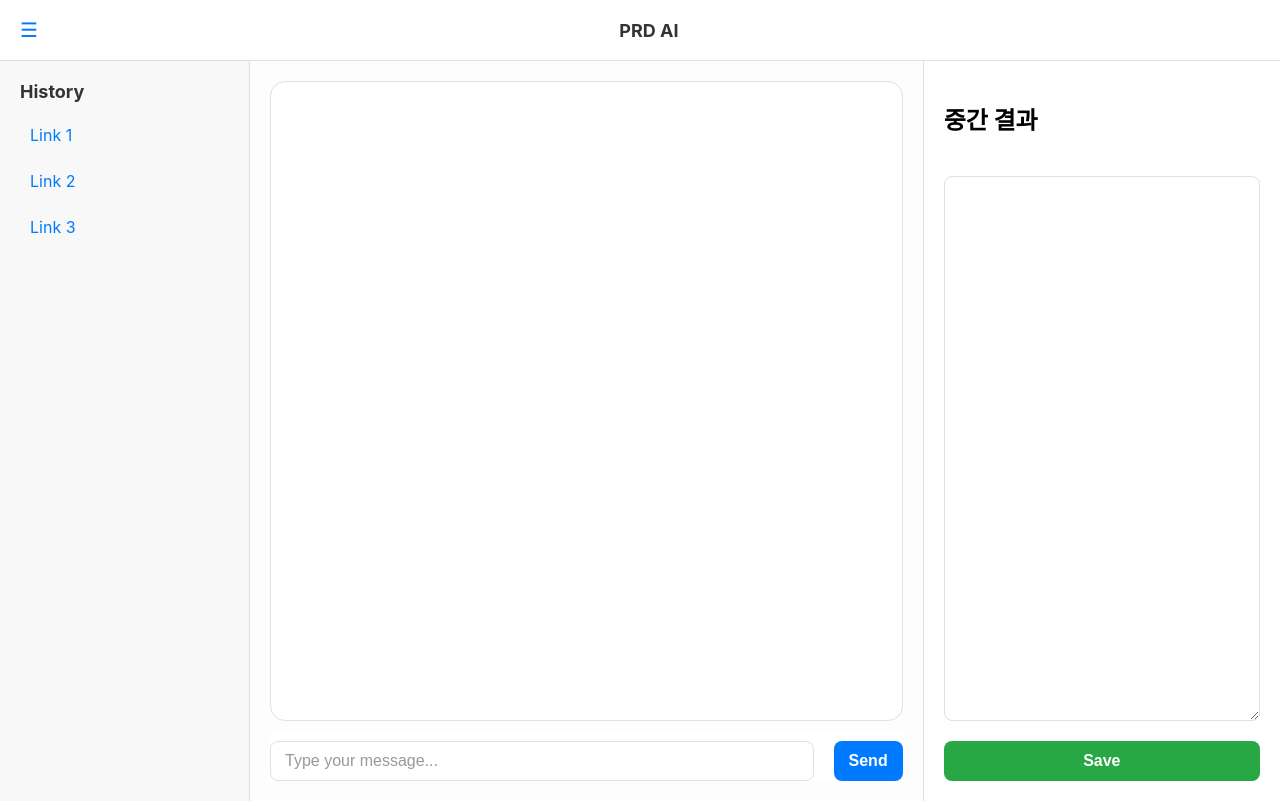
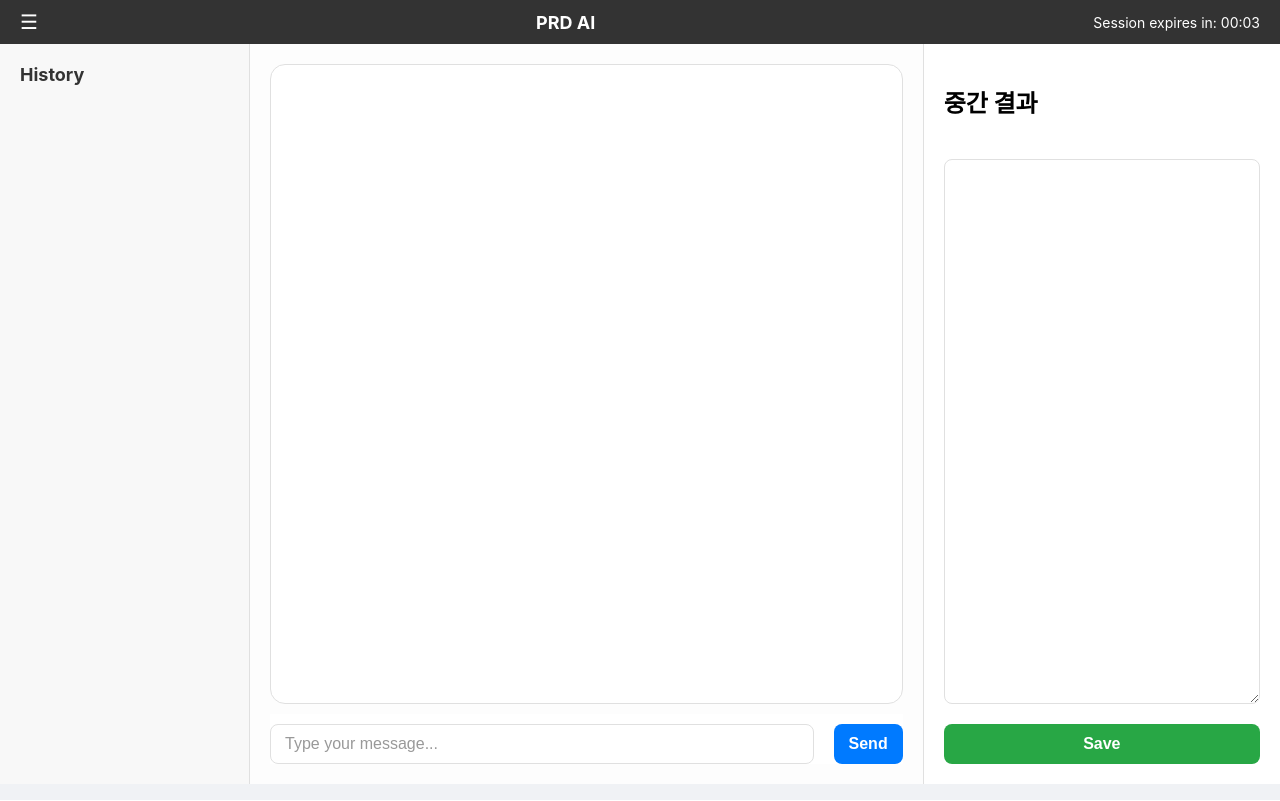
Before and after one commit to solduma/djangoweb, a Django app: page / in a window 1280 px wide. Run offline with Django 5.2, Linux system fonts and the light colour scheme; data that the repository does not hold is empty.

Commit message:
Session Timeout Added

```diff
--- a/app/static/css/style.css
+++ b/app/static/css/style.css
@@ -5,15 +5,17 @@
 }
 
 .header {
-    background-color: #ffffff; /* White header */
-    color: #333; /* Darker text */
+    background-color: #333;
+    color: white;
     padding: 10px 20px;
     display: flex;
-    justify-content: space-between;
     align-items: center;
-    height: 40px;
-    border-bottom: 1px solid #e0e0e0;
-    box-shadow: 0 2px 4px rgba(0,0,0,0.05);
+    justify-content: space-between; /* Changed from flex-start to space-between */
+}
+
+#session-timer {
+    color: white;
+    font-size: 14px;
 }
 
 .header-title {
@@ -126,7 +128,7 @@
 .toggle-btn {
     cursor: pointer;
     font-size: 20px;
-    color: #007aff; /* iMessage blue */
+    color: white;
 }
 
 /* iMessage specific styles */
--- a/app/static/js/script.js
+++ b/app/static/js/script.js
@@ -1,64 +1,64 @@
 function toggleSidebar() {
-        document.getElementById('sidebar').classList.toggle('collapsed');
-        document.querySelector('.content').classList.toggle('sidebar-collapsed');
+  document.getElementById("sidebar").classList.toggle("collapsed");
+  document.querySelector(".content").classList.toggle("sidebar-collapsed");
 }
 
-    const chatInput = document.getElementById('chat-input');
-    const sendButton = document.getElementById('send-button');
-    const chatDisplay = document.getElementById('chat-display');
+const chatInput = document.getElementById("chat-input");
+const sendButton = document.getElementById("send-button");
+const chatDisplay = document.getElementById("chat-display");
 
-    const notesTextarea = document.getElementById('notes-textarea');
-    const saveNotesBtn = document.getElementById('save-notes-btn');
+const notesTextarea = document.getElementById("notes-textarea");
+const saveNotesBtn = document.getElementById("save-notes-btn");
 
 let savedNotesContent = ""; // This variable will hold the saved notes
 
 // Load saved notes if any (e.g., from localStorage, though not implemented here)
 // notesTextarea.value = savedNotesContent;
 
-    saveNotesBtn.addEventListener('click', function() {
+saveNotesBtn.addEventListener("click", function () {
   savedNotesContent = notesTextarea.value;
-        console.log('Notes saved:', savedNotesContent);
-        alert('Notes saved!'); // Simple feedback
+  console.log("Notes saved:", savedNotesContent);
+  alert("Notes saved!"); // Simple feedback
 });
 
-    sendButton.addEventListener('click', sendMessage);
-    chatInput.addEventListener('keypress', function(e) {
-        if (e.key === 'Enter') {
+sendButton.addEventListener("click", sendMessage);
+chatInput.addEventListener("keypress", function (e) {
+  if (e.key === "Enter") {
     sendMessage();
   }
 });
 
 async function sendMessage() {
   const message = chatInput.value.trim();
-        if (message === '') return;
+  if (message === "") return;
 
   // Display user's message
-        const userMessageContainer = document.createElement('div');
-        userMessageContainer.classList.add('message-container');
-        const userMessageBubble = document.createElement('div');
-        userMessageBubble.classList.add('message-bubble', 'sent-message');
+  const userMessageContainer = document.createElement("div");
+  userMessageContainer.classList.add("message-container");
+  const userMessageBubble = document.createElement("div");
+  userMessageBubble.classList.add("message-bubble", "sent-message");
   userMessageBubble.textContent = message;
   userMessageContainer.appendChild(userMessageBubble);
   chatDisplay.appendChild(userMessageContainer);
   chatDisplay.scrollTop = chatDisplay.scrollHeight; // Scroll to bottom
 
-        chatInput.value = ''; // Clear input
+  chatInput.value = ""; // Clear input
 
   // Display "AI is typing..."
-        const aiTypingContainer = document.createElement('div');
-        aiTypingContainer.classList.add('message-container');
-        const aiTypingDiv = document.createElement('div');
-        aiTypingDiv.classList.add('message-bubble', 'received-message');
-        aiTypingDiv.textContent = 'AI is typing...';
+  const aiTypingContainer = document.createElement("div");
+  aiTypingContainer.classList.add("message-container");
+  const aiTypingDiv = document.createElement("div");
+  aiTypingDiv.classList.add("message-bubble", "received-message");
+  aiTypingDiv.textContent = "AI is typing...";
   aiTypingContainer.appendChild(aiTypingDiv);
   chatDisplay.appendChild(aiTypingContainer);
   chatDisplay.scrollTop = chatDisplay.scrollHeight;
 
   try {
-            const response = await fetch('/api/chat', {
-                method: 'POST',
+    const response = await fetch("/api/chat", {
+      method: "POST",
       headers: {
-                    'Content-Type': 'application/json',
+        "Content-Type": "application/json",
       },
       body: JSON.stringify({ message: message }),
     });
@@ -68,17 +68,17 @@
     }
 
     const reader = response.body.getReader();
-            const decoder = new TextDecoder('utf-8');
-            let aiResponseText = '';
+    const decoder = new TextDecoder("utf-8");
+    let aiResponseText = "";
 
     // Remove "AI is typing..." before displaying actual response
     chatDisplay.removeChild(aiTypingContainer);
 
-            const aiResponseContainer = document.createElement('div');
-            aiResponseContainer.classList.add('message-container');
-            const aiResponseDiv = document.createElement('div');
-            aiResponseDiv.classList.add('message-bubble', 'received-message');
-            aiResponseDiv.textContent = 'AI: ';
+    const aiResponseContainer = document.createElement("div");
+    aiResponseContainer.classList.add("message-container");
+    const aiResponseDiv = document.createElement("div");
+    aiResponseDiv.classList.add("message-bubble", "received-message");
+    aiResponseDiv.textContent = "AI: ";
     aiResponseContainer.appendChild(aiResponseDiv);
     chatDisplay.appendChild(aiResponseContainer);
 
@@ -91,19 +91,19 @@
       chatDisplay.scrollTop = chatDisplay.scrollHeight; // Scroll to bottom
     }
 
-            notesTextarea.value = "Lorem ipsum dolor sit amet, consectetur adipiscing elit. Sed do eiusmod tempor incididunt ut labore et dolore magna aliqua. Ut enim ad minim veniam, quis nostrud exercitation ullamco laboris nisi ut aliquip ex ea commodo consequat. Duis aute irure dolor in reprehenderit in voluptate velit esse cillum dolore eu fugiat nulla pariatur. Excepteur sint occaecat cupidatat non proident, sunt in culpa qui officia deserunt mollit anim id est laborum.";
-
+    notesTextarea.value =
+      "Lorem ipsum dolor sit amet, consectetur adipiscing elit. Sed do eiusmod tempor incididunt ut labore et dolore magna aliqua. Ut enim ad minim veniam, quis nostrud exercitation ullamco laboris nisi ut aliquip ex ea commodo consequat. Duis aute irure dolor in reprehenderit in voluptate velit esse cillum dolore eu fugiat nulla pariatur. Excepteur sint occaecat cupidatat non proident, sunt in culpa qui officia deserunt mollit anim id est laborum.";
   } catch (error) {
-            console.error('Error:', error);
+    console.error("Error:", error);
     // Remove "AI is typing..." if an error occurred before response
     if (chatDisplay.contains(aiTypingContainer)) {
       chatDisplay.removeChild(aiTypingContainer);
     }
-            const errorContainer = document.createElement('div');
-            errorContainer.classList.add('message-container');
-            const errorDiv = document.createElement('div');
-            errorDiv.classList.add('message-bubble', 'received-message');
-            errorDiv.style.color = 'red';
+    const errorContainer = document.createElement("div");
+    errorContainer.classList.add("message-container");
+    const errorDiv = document.createElement("div");
+    errorDiv.classList.add("message-bubble", "received-message");
+    errorDiv.style.color = "red";
     errorDiv.textContent = `Error: ${error.message}`;
     errorContainer.appendChild(errorDiv);
     chatDisplay.appendChild(errorContainer);
@@ -113,23 +113,22 @@
 
 // Function to load history
 async function loadHistory() {
-        const userId = 1; // Placeholder userId
   try {
-            const response = await fetch(`/api/history?userId=${userId}`);
+    const response = await fetch(`/api/history`);
     if (!response.ok) {
       throw new Error(`HTTP error! status: ${response.status}`);
     }
     const data = await response.json();
-            const historyList = document.getElementById('history-list');
-            historyList.innerHTML = ''; // Clear existing list
+    const historyList = document.getElementById("history-list");
+    historyList.innerHTML = ""; // Clear existing list
 
-            data.history.forEach(item => {
-                const listItem = document.createElement('li');
-                const link = document.createElement('a');
+    data.history.forEach((item) => {
+      const listItem = document.createElement("li");
+      const link = document.createElement("a");
       link.href = "#";
       link.textContent = item.title;
       link.dataset.content = item.content; // Store content in a data attribute
-                link.addEventListener('click', (e) => {
+      link.addEventListener("click", (e) => {
         e.preventDefault();
         notesTextarea.value = e.target.dataset.content;
       });
@@ -137,9 +136,92 @@
       historyList.appendChild(listItem);
     });
   } catch (error) {
-            console.error('Error loading history:', error);
+    console.error("Error loading history:", error);
   }
 }
 
 // Load history when the page loads
 loadHistory();
+
+document.addEventListener("DOMContentLoaded", () => {
+  const sessionTimerElement = document.getElementById('session-timer');
+  const csrfToken = document
+    .querySelector('meta[name="csrf-token"]')
+    .getAttribute("content");
+  let sessionTimerInterval;
+
+  async function getSessionInfo() {
+    try {
+      const response = await fetch("/api/session_info");
+      if (!response.ok) {
+        throw new Error(`HTTP error! status: ${response.status}`);
+      }
+      return await response.json();
+    } catch (error) {
+      console.error("Error fetching session info:", error);
+      return null;
+    }
+  }
+
+  function startSessionTimer(duration) {
+    clearInterval(sessionTimerInterval);
+    let timer = Math.floor(duration);
+
+    const updateTimer = () => {
+      if (timer <= 0) {
+        clearInterval(sessionTimerInterval);
+        sessionTimerElement.textContent = "Session expired. Reloading...";
+        window.location.href = "/";
+        return;
+      }
+      const minutes = String(Math.floor(timer / 60)).padStart(2, "0");
+      const seconds = String(timer % 60).padStart(2, "0");
+      sessionTimerElement.textContent = `Session expires in: ${minutes}:${seconds}`;
+      timer--;
+    };
+
+    updateTimer();
+    sessionTimerInterval = setInterval(updateTimer, 1000);
+  }
+
+  // Throttled session reset
+  let canReset = true;
+  const throttleDuration = 1500; // Reset at most every 5 seconds
+
+  async function resetSession() {
+    if (!canReset) return;
+    canReset = false;
+    setTimeout(() => {
+      canReset = true;
+    }, throttleDuration);
+
+    try {
+      const response = await fetch("/api/reset_session_timeout", {
+        method: "POST",
+        headers: {
+          "X-CSRFToken": csrfToken,
+          "Content-Type": "application/json",
+        },
+      });
+      const data = await response.json();
+      if (data.remaining_seconds) {
+        startSessionTimer(data.remaining_seconds);
+      }
+    } catch (error) {
+      console.error("Error resetting session:", error);
+    }
+  }
+
+  // Add event listeners for user activity
+  // Add event listeners for user activity
+        ['click', 'keypress', 'mousemove'].forEach(eventType => {
+            window.addEventListener(eventType, resetSession, { passive: true });
+        });
+
+  // Initial session load
+  getSessionInfo().then((sessionInfo) => {
+    if (sessionInfo && sessionInfo.remaining_seconds) {
+      startSessionTimer(sessionInfo.remaining_seconds);
+    }
+  });
+});
--- a/app/templates/home.html
+++ b/app/templates/home.html
@@ -3,6 +3,7 @@
 <html>
 <head>
     <title>PRD AI</title>
+    <meta name="csrf-token" content="{{ csrf_token }}">
     <link rel="stylesheet" href="{% static 'css/style.css' %}">
     <link rel="icon" href="{% static 'images/favicon.svg' %}" type="image/svg+xml">
 </head>
@@ -11,6 +12,7 @@
 <div class="header">
     <span class="toggle-btn" onclick="toggleSidebar()">&#9776;</span>
     <span class="header-title">PRD AI</span>
+    <div id="session-timer"></div>
 </div>
 
 <div class="main">
--- a/app/urls.py
+++ b/app/urls.py
@@ -6,4 +6,6 @@
     path('api/chat', views.chat_api, name='chat_api'),
     path('api/update_notes', views.update_notes_api, name='update_notes_api'),
     path('api/history', views.get_history_api, name='get_history_api'),
+    path('api/session_info', views.session_info_api, name='session_info_api'),
+    path('api/reset_session_timeout', views.reset_session_timeout, name='reset_session_timeout'),
 ]
--- a/app/views.py
+++ b/app/views.py
@@ -13,6 +13,7 @@
 
 
 def home(request):
+    request.session.flush()  # Clear the session on a new visit
     return render(request, "home.html")
 
 
@@ -22,17 +23,18 @@
         try:
             data = json.loads(request.body)
             user_message = data.get("message", "")
-            prd_content = data.get("prd", "")  # Get the prd content
+            prd_content = data.get("prd", "")
 
             if not user_message:
                 return JsonResponse({"error": "No message provided"}, status=400)
 
+            # Retrieve or initialize conversation history from the session
+            conversation = request.session.get("conversation", [])
+
             if prd_content:
-                messages = [
-                    {"role": "user", "content": user_message, "prd": prd_content}
-                ]
+                conversation.append({"role": "user", "content": user_message, "prd": prd_content})
             else:
-                messages = [{"role": "user", "content": user_message, "prd": ""}]
+                conversation.append({"role": "user", "content": user_message, "prd": ""})
 
             headers = {
                 "Content-Type": "application/json",
@@ -40,40 +42,40 @@
             }
 
             payload = {
-                "model": "gpt-3.5-turbo",  # You can change this to another model like "gpt-4"
-                "messages": messages,
+                "model": "gpt-3.5-turbo",
+                "messages": conversation,
                 "stream": True,
             }
-
-            print("OpenAI Request Headers:", headers)  # Debugging line
-            print("OpenAI Request Payload:", payload)  # Debugging line
 
             def generate_response():
                 try:
                     with requests.post(
                         OPENAI_API_URL, headers=headers, json=payload, stream=True
                     ) as r:
-                        r.raise_for_status()  # Raise an exception for HTTP errors
-                        for chunk in r.iter_content(chunk_size=8192):
-                            # Each chunk might contain multiple SSE events or partial events
-                            # We need to parse them to extract the 'data' field
-                            for line in chunk.decode("utf-8").splitlines():
-                                if line.startswith("data:"):
-                                    json_data = line[len("data:") :].strip()
+                        r.raise_for_status()
+                        assistant_message = ""
+                        for line in r.iter_lines():
+                            if line:
+                                decoded_line = line.decode('utf-8')
+                                if decoded_line.startswith("data:"):
+                                    json_data = decoded_line[len("data:") :].strip()
                                     if json_data == "[DONE]":
                                         break
                                     try:
                                         data = json.loads(json_data)
-                                        if (
-                                            "choices" in data
-                                            and len(data["choices"]) > 0
-                                        ):
+                                        if "choices" in data and len(data["choices"]) > 0:
                                             delta = data["choices"][0].get("delta", {})
                                             if "content" in delta:
-                                                yield delta["content"]
+                                                content = delta["content"]
+                                                assistant_message += content
+                                                yield content
                                     except json.JSONDecodeError:
-                                        # Handle incomplete JSON objects or other parsing errors
                                         continue
+
+                        # Save the assistant's response to the session
+                        conversation.append({"role": "assistant", "content": assistant_message})
+                        request.session["conversation"] = conversation
+
                 except requests.exceptions.RequestException as e:
                     yield f"Error connecting to OpenAI: {str(e)}"
                 except Exception as e:
@@ -92,27 +94,45 @@
         try:
             data = json.loads(request.body)
             notes_content = data.get("notes", "")
+            request.session["notes"] = notes_content
             return JsonResponse({"content": notes_content})
         except json.JSONDecodeError:
             return JsonResponse({"error": "Invalid JSON"}, status=400)
     return JsonResponse({"error": "Only POST requests are allowed"}, status=405)
 
 
+from django.http import JsonResponse
+from django.utils import timezone
+
+def reset_session_timeout(request):
+    request.session.set_expiry(request.session.get_expiry_age())
+    expiry_date = request.session.get_expiry_date()
+    if isinstance(expiry_date, str):
+        expiry_date = timezone.datetime.fromisoformat(expiry_date.replace('Z', '+00:00'))
+    remaining_seconds = (expiry_date - timezone.now()).total_seconds()
+    return JsonResponse({'remaining_seconds': remaining_seconds})
+
+
+def session_info_api(request):
+    if not request.session.session_key:
+        request.session.create()
+
+    expiry_age = request.session.get_expiry_age()
+    expiry_date = request.session.get_expiry_date()
+
+    if isinstance(expiry_date, str):
+        expiry_date = timezone.datetime.fromisoformat(expiry_date.replace('Z', '+00:00'))
+
+    remaining_seconds = (expiry_date - timezone.now()).total_seconds()
+
+    return JsonResponse({
+        'expiry_age': expiry_age,
+        'remaining_seconds': remaining_seconds,
+    })
+
 @csrf_exempt
 def get_history_api(request):
     if request.method == "GET":
-        user_id = request.GET.get("userId")
-        if not user_id:
-            return JsonResponse({"error": "userId not provided"}, status=400)
-
-        try:
-            with connection.cursor() as cursor:
-                cursor.execute("SELECT user_id, title, content FROM prdai.history WHERE user_id = %s", [user_id])
-                rows = cursor.fetchall()
-                history_data = []
-                for row in rows:
-                    history_data.append({"user_id": row[0], "title": row[1], "content": row[2]})
-            return JsonResponse({"history": history_data})
-        except Exception as e:
-            return JsonResponse({"error": str(e)}, status=500)
+        conversation = request.session.get("conversation", [])
+        return JsonResponse({"history": conversation})
     return JsonResponse({"error": "Only GET requests are allowed"}, status=405)
--- a/djangoweb/settings.py
+++ b/djangoweb/settings.py
@@ -132,3 +132,9 @@
 # https://docs.djangoproject.com/en/5.2/ref/settings/#default-auto-field
 
 DEFAULT_AUTO_FIELD = "django.db.models.BigAutoField"
+
+# Session management
+# Set the session timeout in seconds.
+# After this time of inactivity, the session will expire and all session data will be lost.
+SESSION_COOKIE_AGE = 10  # 5 minutes
+SESSION_SAVE_EVERY_REQUEST = True
```
Lines whose indentation alone changed are shown as unchanged.
